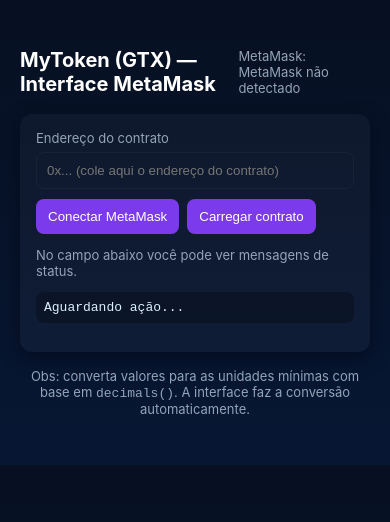
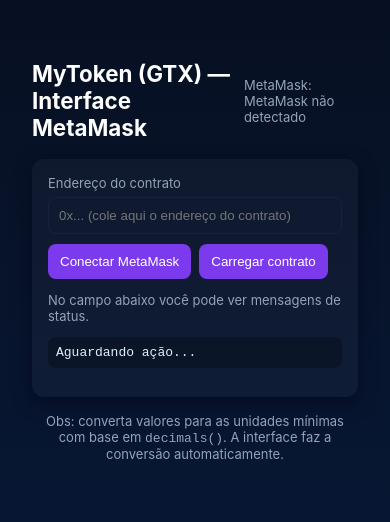
Before and after one commit to gilteixeirix/MyToken-GTX, a plain HTML site: page index.html in a window 390 px wide. Drawn offline with Linux system fonts and the light colour scheme.

Commit message:
Update index.html

```diff
--- a/index.html
+++ b/index.html
@@ -1,33 +1,137 @@
 <!doctype html>
 <html lang="pt-BR">
+
 <head>
   <meta charset="utf-8" />
   <meta name="viewport" content="width=device-width, initial-scale=1" />
   <title>MyToken - Interface</title>
-<!-- Ethers v5 (estável) -->
-<script src="https://cdn.jsdelivr.net/npm/ethers@5.7.2/dist/ethers.umd.min.js"></script>
+  <!-- Ethers v5 (estável) -->
+  <script src="https://cdn.jsdelivr.net/npm/ethers@5.7.2/dist/ethers.umd.min.js"></script>
 
-<!-- OU, se quiser v6 -->
-<!-- <script src="https://cdn.jsdelivr.net/npm/ethers@6.13.2/dist/ethers.umd.min.js"></script> -->
+  <!-- OU, se quiser v6 -->
+  <!-- <script src="https://cdn.jsdelivr.net/npm/ethers@6.13.2/dist/ethers.umd.min.js"></script> -->
 
   <style>
-    :root{font-family:Inter, system-ui, Arial; --bg:#0f1724; --card:#0b1220; --accent:#7c3aed; --muted:#94a3b8; color:#e6eef8}
-    body{margin:0;background:linear-gradient(180deg,#071022 0%, #071733 100%);font-family:Inter, Arial, sans-serif;color:var(--muted);}
-    .wrap{max-width:900px;margin:28px auto;padding:20px}
-    header{display:flex;justify-content:space-between;align-items:center;margin-bottom:18px}
-    h1{color:#fff;margin:0;font-size:20px}
-    .card{background:rgba(255,255,255,0.03);border-radius:12px;padding:16px;margin-bottom:12px;box-shadow:0 6px 18px rgba(2,6,23,0.6)}
+    :root {
+      font-family: Inter, system-ui, Arial;
+      --bg: #0f1724;
+      --card: #0b1220;
+      --accent: #7c3aed;
+      --muted: #94a3b8;
+      color: #e6eef8
+    }
 
-    label{display:block;font-size:13px;color:var(--muted);margin-bottom:6px}
-    input[type=text], input[type=number], select{width:100%;padding:10px;border-radius:8px;border:1px solid rgba(255,255,255,0.04);background:transparent;color:var(--muted);box-sizing:border-box}
-    button{background:var(--accent);color:#fff;padding:10px 12px;border:none;border-radius:8px;cursor:pointer}
-    .muted{color:var(--muted);font-size:13px}
-    .row{display:grid;grid-template-columns:1fr 1fr;gap:12px}
-    .small{font-size:13px;color:var(--muted)}
-    pre{white-space:pre-wrap;background:rgba(0,0,0,0.25);padding:8px;border-radius:8px;color:#dcefff}
-    footer{margin-top:16px;text-align:center;color:var(--muted);font-size:13px}
+    body {
+      margin: 0;
+      background: linear-gradient(180deg, #071022 0%, #071733 100%);
+      font-family: Inter, Arial, sans-serif;
+      color: var(--muted);
+    }
+
+    .wrap {
+      max-width: 900px;
+      margin: 28px auto;
+      padding: 20px
+    }
+
+    header {
+      display: flex;
+      justify-content: space-between;
+      align-items: center;
+      margin-bottom: 18px
+    }
+
+    h1 {
+      color: #fff;
+      margin: 0;
+      font-size: clamp(1.2rem, 2vw, 1.8rem)
+    }
+
+    .card {
+      background: rgba(255, 255, 255, 0.03);
+      border-radius: 12px;
+      padding: 16px;
+      margin-bottom: 12px;
+      box-shadow: 0 6px 18px rgba(2, 6, 23, 0.6)
+    }
+
+    label {
+      display: block;
+      font-size: 13px;
+      color: var(--muted);
+      margin-bottom: 6px
+    }
+
+    input[type=text],
+    input[type=number],
+    select {
+      width: 100%;
+      padding: 10px;
+      border-radius: 8px;
+      border: 1px solid rgba(255, 255, 255, 0.04);
+      background: transparent;
+      color: var(--muted);
+      box-sizing: border-box
+    }
+
+    button {
+      background: var(--accent);
+      color: #fff;
+      padding: 10px 12px;
+      border: none;
+      border-radius: 8px;
+      cursor: pointer
+    }
+
+    .muted {
+      color: var(--muted);
+      font-size: 13px
+    }
+
+    .row {
+      display: grid;
+      grid-template-columns: 1fr 1fr;
+      gap: 12px
+    }
+
+    .small {
+      font-size: 13px;
+      color: var(--muted)
+    }
+
+    pre {
+      white-space: pre-wrap;
+      background: rgba(0, 0, 0, 0.25);
+      padding: 8px;
+      border-radius: 8px;
+      color: #dcefff
+    }
+
+    footer {
+      margin-top: 16px;
+      text-align: center;
+      color: var(--muted);
+      font-size: 13px
+    }
+
+    @media (max-width: 600px) {
+      .row {
+        grid-template-columns: 1fr;
+      }
+
+      body {
+        padding: 12px;
+      }
+    }
+
+    @media (max-width: 480px) {
+      h1 {
+        font-size: 1.4rem;
+      }
+    }
   </style>
 </head>
+
 <body>
   <div class="wrap">
     <header>
@@ -83,7 +187,7 @@
           <input id="toAddr" type="text" placeholder="Endereço destino" />
           <input id="amountTransfer" type="number" placeholder="Quantidade (ex: 1.5)" step="any" />
         </div>
-        <div style="margin-top:8px;display:flex;gap:8px">
+        <div style="margin-top:8px;" display:flex"] { flex-wrap: wrap;">
           <button id="transferBtn">Enviar</button>
           <button id="refreshBalBtn">Atualizar Saldo</button>
         </div>
@@ -106,7 +210,7 @@
           <input id="mintTo" type="text" placeholder="Endereço que receberá" />
           <input id="mintAmount" type="number" placeholder="Quantidade (ex: 100)" step="any" />
         </div>
-        <div style="margin-top:8px;display:flex;gap:8px">
+        <div style="margin-top:8px;" display:flex"] { flex-wrap: wrap;">
           <button id="mintBtn">Mintar</button>
           <button id="checkOwnerBtn">Verificar owner</button>
         </div>
@@ -114,16 +218,18 @@
 
       <div style="margin-bottom:12px">
         <label>Pause / Unpause (somente owner)</label>
-        <div style="display:flex;gap:8px">
+        <div style="" display:flex"] { flex-wrap: wrap;">
           <button id="pauseBtn">Pausar</button>
           <button id="unpauseBtn">Despausar</button>
-          <div style="align-self:center;color:var(--muted);margin-left:8px">Estado: <span id="pausedState">-</span></div>
+          <div style="align-self:center;color:var(--muted);margin-left:8px">Estado: <span id="pausedState">-</span>
+          </div>
         </div>
       </div>
 
     </section>
 
-    <footer class="muted">Obs: converta valores para as unidades mínimas com base em <code>decimals()</code>. A interface faz a conversão automaticamente.</footer>
+    <footer class="muted">Obs: converta valores para as unidades mínimas com base em <code>decimals()</code>. A
+      interface faz a conversão automaticamente.</footer>
   </div>
 
   <script>
@@ -186,22 +292,22 @@
         document.getElementById('network').textContent = network.name + ' (chainId: ' + network.chainId + ')';
 
         const [name, symbol, dec, total, paused, ownerAddr] = await Promise.all([
-          contract.name().catch(()=>"-"),
-          contract.symbol().catch(()=>"-"),
-          contract.decimals().catch(()=>18),
-          contract.totalSupply().catch(()=>0),
-          contract.paused().catch(()=>false),
-          contract.owner().catch(()=>null),
+          contract.name().catch(() => "-"),
+          contract.symbol().catch(() => "-"),
+          contract.decimals().catch(() => 18),
+          contract.totalSupply().catch(() => 0),
+          contract.paused().catch(() => false),
+          contract.owner().catch(() => null),
         ]);
         decimalsVal = Number(dec);
         document.getElementById('meta').textContent = `${name} / ${symbol} / decimals: ${decimalsVal}`;
         document.getElementById('supply').textContent = formatUnits(total, decimalsVal) + ' ' + symbol;
         document.getElementById('pausedState').textContent = paused ? 'PAUSADO' : 'ATIVO';
-        document.getElementById('status').textContent = 'Contrato carregado. Owner: ' + (ownerAddr||'-');
+        document.getElementById('status').textContent = 'Contrato carregado. Owner: ' + (ownerAddr || '-');
 
         await refreshBalance();
       } catch (err) {
-        status('Erro ao carregar dados do contrato: ' + (err.message||err));
+        status('Erro ao carregar dados do contrato: ' + (err.message || err));
       }
     }
 
@@ -212,7 +318,7 @@
         document.getElementById('balance').textContent = formatUnits(bal, decimalsVal);
         status('Saldo atualizado');
       } catch (err) {
-        status('Erro ao buscar saldo: ' + (err.message||err));
+        status('Erro ao buscar saldo: ' + (err.message || err));
       }
     }
 
@@ -231,7 +337,7 @@
         status('Transferência confirmada.');
         await refreshBalance();
       } catch (err) {
-        status('Erro na transferência: ' + (err.message||err));
+        status('Erro na transferência: ' + (err.message || err));
       }
     }
 
@@ -246,7 +352,7 @@
         status('Queima confirmada.');
         await refreshBalance();
       } catch (err) {
-        status('Erro no burn: ' + (err.message||err));
+        status('Erro no burn: ' + (err.message || err));
       }
     }
 
@@ -262,7 +368,7 @@
         await tx.wait();
         status('Mint confirmada.');
       } catch (err) {
-        status('Erro no mint: ' + (err.message||err));
+        status('Erro no mint: ' + (err.message || err));
       }
     }
 
@@ -270,7 +376,7 @@
       try {
         const ownerAddr = await contract.owner();
         status('Owner: ' + ownerAddr);
-      } catch (err) { status('Erro: ' + (err.message||err)); }
+      } catch (err) { status('Erro: ' + (err.message || err)); }
     }
 
     document.getElementById('pauseBtn').onclick = async () => {
@@ -280,7 +386,7 @@
         await tx.wait();
         status('Contrato pausado.');
         document.getElementById('pausedState').textContent = 'PAUSADO';
-      } catch (err) { status('Erro ao pausar: ' + (err.message||err)); }
+      } catch (err) { status('Erro ao pausar: ' + (err.message || err)); }
     }
     document.getElementById('unpauseBtn').onclick = async () => {
       try {
@@ -289,29 +395,29 @@
         await tx.wait();
         status('Contrato despausado.');
         document.getElementById('pausedState').textContent = 'ATIVO';
-      } catch (err) { status('Erro ao despausar: ' + (err.message||err)); }
+      } catch (err) { status('Erro ao despausar: ' + (err.message || err)); }
     }
 
-    function status(msg){
+    function status(msg) {
       statusEl.textContent = msg;
       console.log(msg);
     }
 
-    function shorten(addr){ return addr ? addr.substr(0,6) + '...' + addr.substr(-4) : '' }
+    function shorten(addr) { return addr ? addr.substr(0, 6) + '...' + addr.substr(-4) : '' }
 
-    function parseUnits(amount, dec){
+    function parseUnits(amount, dec) {
       try { return ethers.utils.parseUnits(String(amount), dec); }
-      catch(e){ return ethers.BigNumber.from(String(Math.floor(Number(amount) * (10**dec)))); }
+      catch (e) { return ethers.BigNumber.from(String(Math.floor(Number(amount) * (10 ** dec)))); }
     }
-    function formatUnits(bn, dec){
-      try { return ethers.utils.formatUnits(bn, dec); } catch(e){ return String(bn); }
+    function formatUnits(bn, dec) {
+      try { return ethers.utils.formatUnits(bn, dec); } catch (e) { return String(bn); }
     }
 
-    function handleAccountsChanged(accounts){
+    function handleAccountsChanged(accounts) {
       if (accounts.length === 0) { mmStatus.textContent = 'desconectado'; status('Conta desconectada'); }
       else { mmStatus.textContent = accounts[0]; status('Conta alterada: ' + shorten(accounts[0])); }
     }
-    function handleChainChanged(chainId){
+    function handleChainChanged(chainId) {
       status('Chain changed: ' + chainId);
       // opcional: recarregar página para reconectar provider
     }
@@ -324,4 +430,5 @@
     }
   </script>
 </body>
+
 </html>
```
